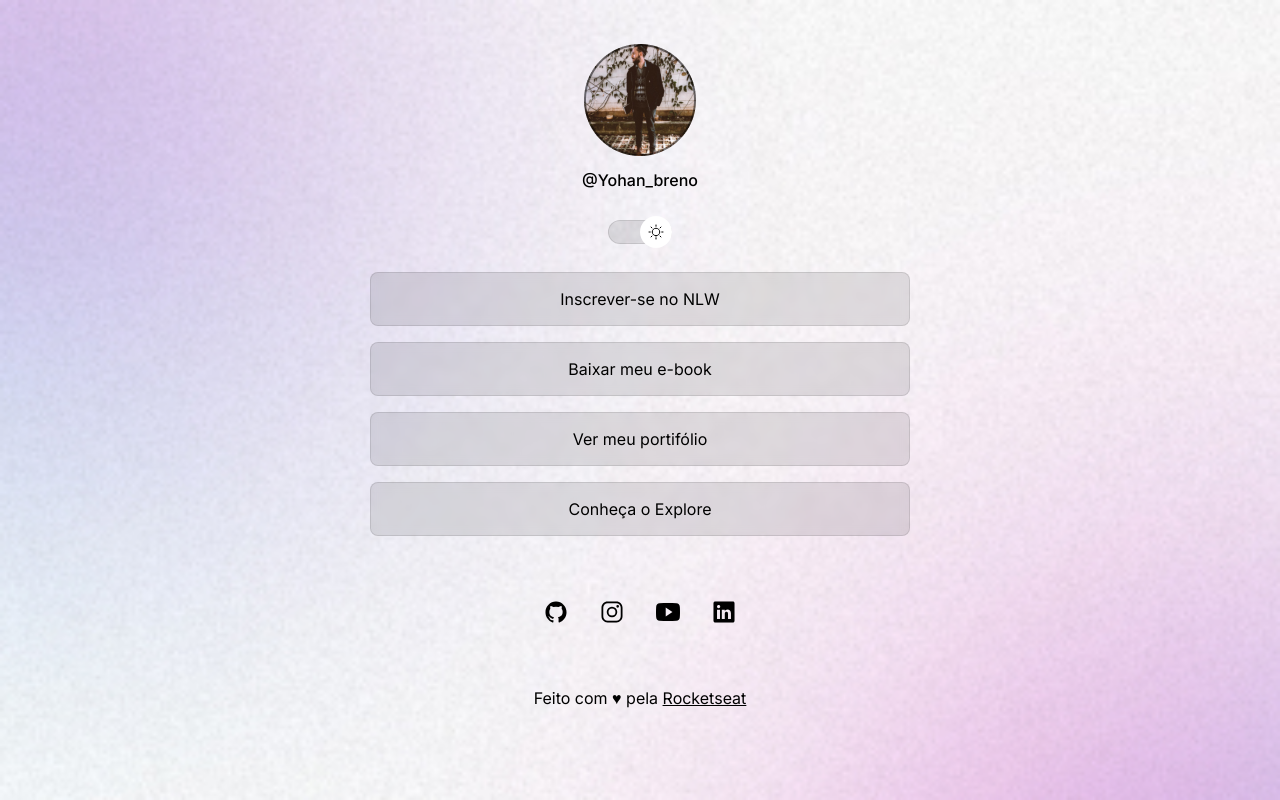
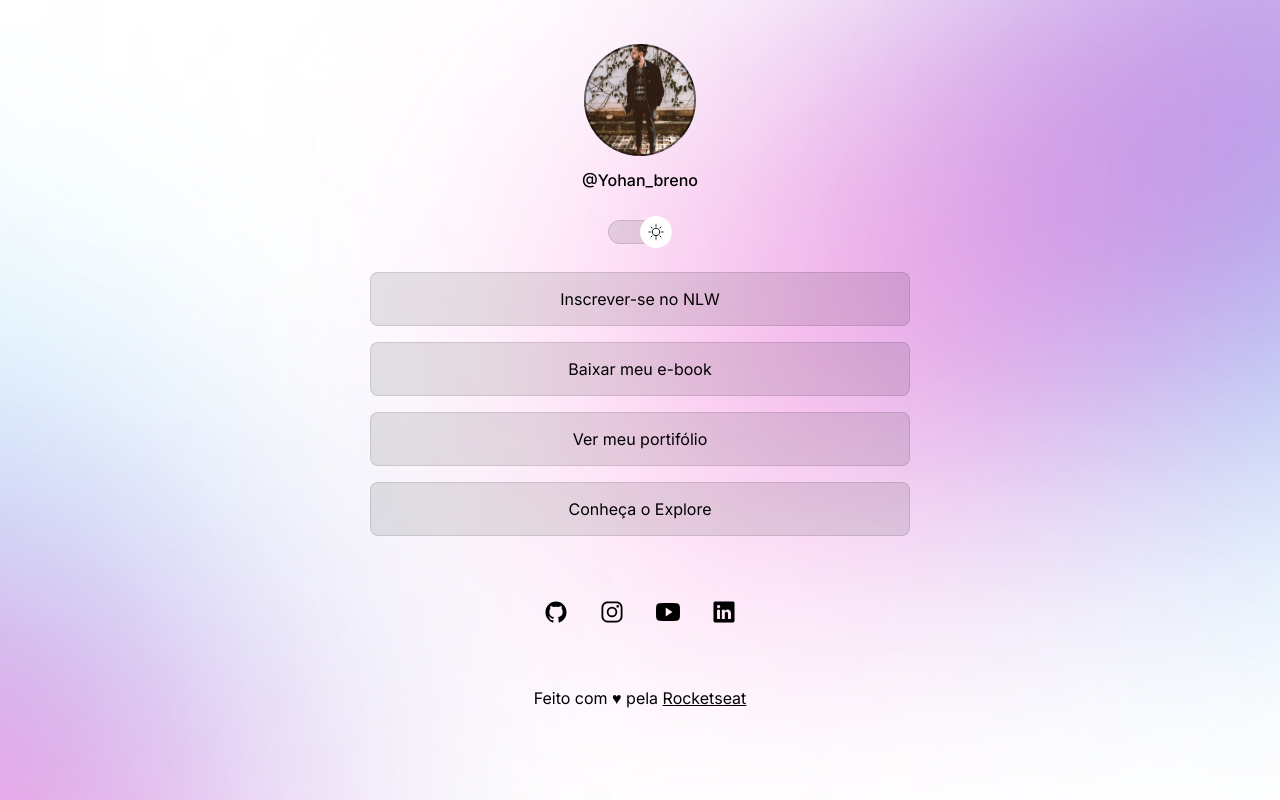
Before and after one commit to Yohan-Marques/projeto-rocketseat, a plain HTML site: page index.html in a window 1280 px wide. Both pictures are taken after a click on the button 624 px from the left and 232 px from the top of the page. Drawn offline with nearby package versions, Linux system fonts and the light colour scheme.

Commit message:
modified CSS

```diff
--- a/style.css
+++ b/style.css
@@ -32,6 +32,7 @@
 
 body{
     background: var(--bg-url) no-repeat top center/cover;
+    height: 100%;
 
 }
 body *{
@@ -146,3 +147,12 @@ footer a{
 
 
 }
+
+@media (min-width: 700px){
+    :root{
+        --bg-url: url(./images/bg-desktop.jpg);
+    }
+    .light{
+        --bg-url: url(./images/bg-desktop-light.jpg);
+    }
+}
```
